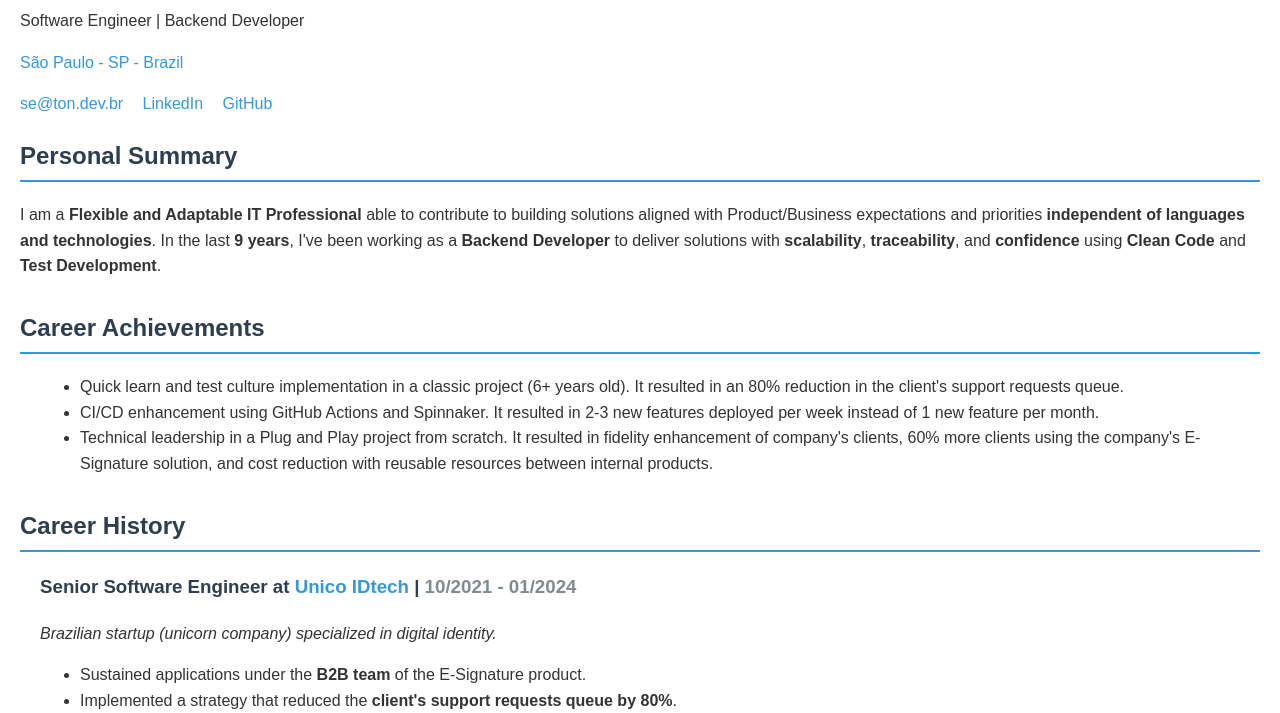
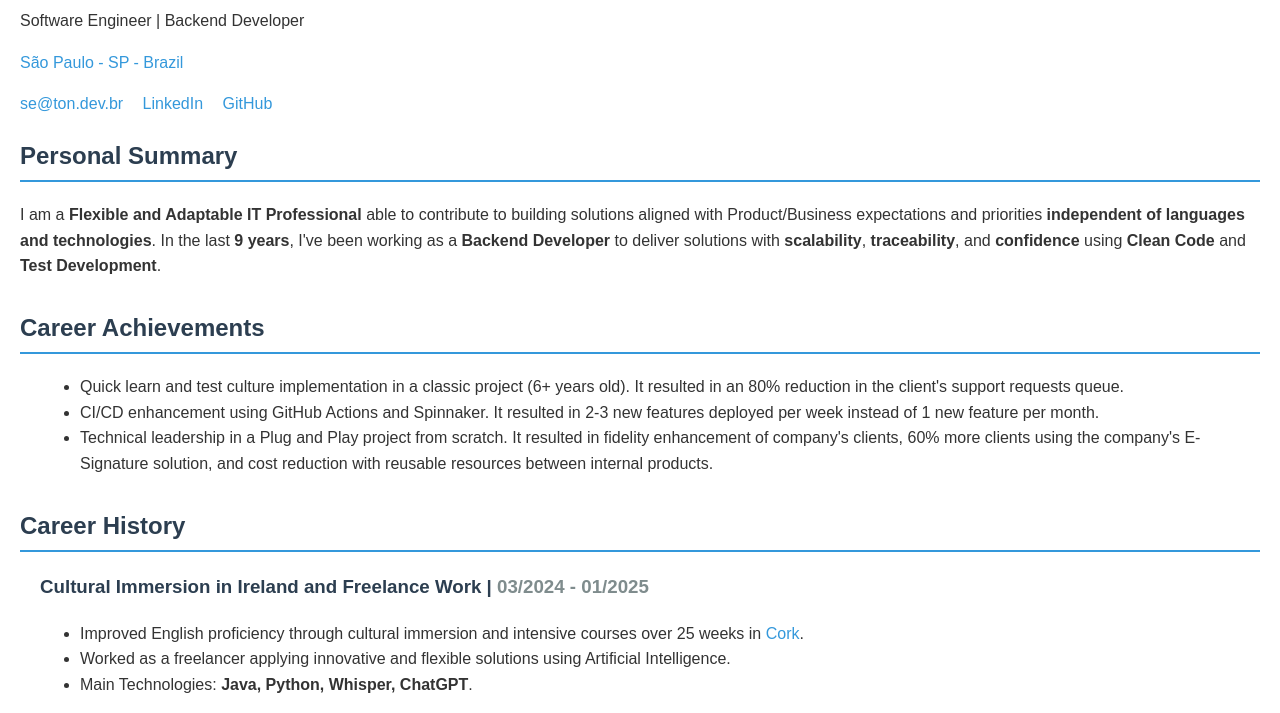
Before and after one commit to tondeverton/tondevbr.github.io, a plain HTML site: page index.html in a window 1280 px wide. Shown: the part 86-799 px from the top of the page. Drawn offline with Linux system fonts and the light colour scheme.

Commit message:
Add career history section about cultural immersion

```diff
--- a/index.html
+++ b/index.html
@@ -111,6 +111,16 @@
     <section class="section">
         <h2>Career History</h2>
         <div class="history">
+            <h3>Cultural Immersion in Ireland and Freelance Work | <span class="date">03/2024 - 01/2025</span></h3>
+            <ul>
+                <li>Improved English proficiency through cultural immersion and intensive courses over 25 weeks in <a
+                        href="https://maps.app.goo.gl/VcH5Dijy6Ni3G2n77" target="_blank">Cork</a>.
+                </li>
+                <li>Worked as a freelancer applying innovative and flexible solutions using Artificial Intelligence.
+                </li>
+                <li>Main Technologies: <strong>Java, Python, Whisper, ChatGPT</strong>.</li>
+            </ul>
+
             <h3>Senior Software Engineer at <a href="https://unico.io/" target="_blank">Unico IDtech</a> | <span
                     class="date">10/2021 - 01/2024</span></h3>
             <p class="company">Brazilian startup (unicorn company) specialized in digital identity.</p>
```
